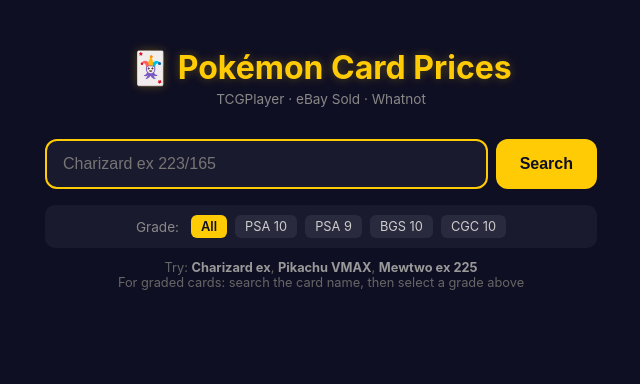
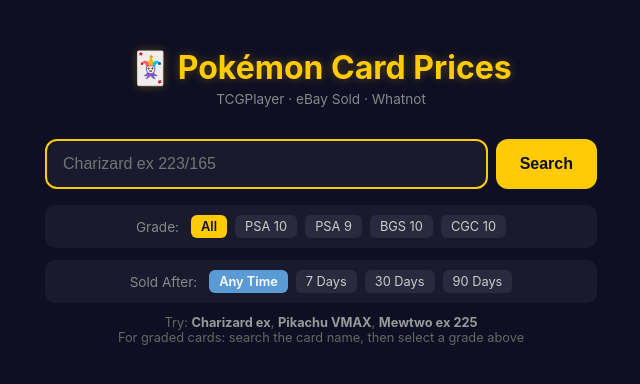
Before and after one commit to pikajynx/PokemonCardsApps, a FastAPI app: page / in a window 1280 px wide. Shown: the top 384 px of the page, without its empty margins (319-959 px from the left). Run offline with FastAPI, Linux system fonts and the light colour scheme.

Commit message:
feat: Add eBay date features - sold dates, relative time, freshness badges, date range filter

```diff
--- a/main.py
+++ b/main.py
@@ -31,9 +31,23 @@
     request: Request,
     q: str = Query(default="", min_length=1),
     grade: str = Query(default=""),
+    sold_after: str = Query(default=""),
 ):
     query = q.strip()
     grade = grade.strip()
+    sold_after = sold_after.strip()
+
+    # Convert relative date filters to ISO dates
+    from datetime import datetime, timedelta, timezone
+    if sold_after in ("7d", "30d", "90d"):
+        days = int(sold_after.replace("d", ""))
+        sold_after = (datetime.now(timezone.utc) - timedelta(days=days)).strftime("%Y-%m-%d")
+    elif sold_after and sold_after not in ("",):
+        # Validate it's a reasonable date string
+        try:
+            datetime.strptime(sold_after, "%Y-%m-%d")
+        except ValueError:
+            sold_after = ""
 
     # Build graded search query
     ebay_query = f"{query} {grade}".strip() if grade else query
@@ -43,7 +57,7 @@
 
     # Run API calls concurrently with timeouts for social media
     tcg_task = asyncio.create_task(get_tcgplayer_prices(query))
-    ebay_task = asyncio.create_task(get_ebay_sold(ebay_query))
+    ebay_task = asyncio.create_task(get_ebay_sold(ebay_query, sold_after=sold_after))
     whatnot_task = asyncio.create_task(get_whatnot_listings(whatnot_query))
     fanatics_task = asyncio.create_task(get_fanatics_listings(fanatics_query))
 
@@ -85,6 +99,7 @@
         "request": request,
         "query": query,
         "grade": grade,
+        "sold_after": sold_after,
         "tcg": tcg,
         "ebay": ebay,
         "whatnot": whatnot,
--- a/services/ebay.py
+++ b/services/ebay.py
@@ -1,13 +1,78 @@
 """eBay sold listings via CompSniper API"""
 import os
 import httpx
+from datetime import datetime, timezone
 
 API_KEY = os.getenv("COMPSNIPER_API_KEY", "")
 BASE_URL = "https://api.compsniper.com/v1"
 
 
-async def get_ebay_sold(query: str) -> dict:
-    """Get recent eBay sold listings for a Pokémon card."""
+def _parse_datetime(dt_str: str) -> datetime | None:
+    """Parse various datetime formats from CompSniper/eBay."""
+    if not dt_str:
+        return None
+    for fmt in [
+        "%Y-%m-%dT%H:%M:%S.%fZ", "%Y-%m-%dT%H:%M:%SZ",
+        "%Y-%m-%dT%H:%M:%S.%f", "%Y-%m-%dT%H:%M:%S",
+        "%Y-%m-%d %H:%M:%S", "%Y-%m-%d", "%b-%d-%y %H:%M:%S %p",
+    ]:
+        try:
+            return datetime.strptime(str(dt_str).strip(), fmt).replace(tzinfo=timezone.utc)
+        except (ValueError, TypeError):
+            continue
+    return None
+
+
+def _relative_time(dt: datetime) -> str:
+    """Convert datetime to relative time string like '3 days ago'."""
+    now = datetime.now(timezone.utc)
+    diff = now - dt
+    seconds = int(diff.total_seconds())
+    if seconds < 0:
+        return "just now"
+    if seconds < 60:
+        return f"{seconds}s ago"
+    minutes = seconds // 60
+    if minutes < 60:
+        return f"{minutes}m ago"
+    hours = minutes // 60
+    if hours < 24:
+        return f"{hours}h ago"
+    days = hours // 24
+    if days == 1:
+        return "1 day ago"
+    if days < 7:
+        return f"{days} days ago"
+    weeks = days // 7
+    if weeks == 1:
+        return "1 week ago"
+    if days < 30:
+        return f"{weeks} weeks ago"
+    months = days // 30
+    if months == 1:
+        return "1 month ago"
+    if months < 12:
+        return f"{months} months ago"
+    return f"{days // 365}y ago"
+
+
+def _freshness_badge(dt: datetime) -> str:
+    """Return freshness: green (<7d), yellow (7-30d), red (30+d)."""
+    days = (datetime.now(timezone.utc) - dt).days
+    if days < 7:
+        return "green"
+    elif days < 30:
+        return "yellow"
+    return "red"
+
+
+async def get_ebay_sold(query: str, sold_after: str = "") -> dict:
+    """Get recent eBay sold listings for a Pokémon card.
+
+    Args:
+        query: Search keyword
+        sold_after: ISO date string (YYYY-MM-DD) to filter items sold after this date
+    """
     if not API_KEY:
         return {"error": "CompSniper API key not configured", "results": []}
 
@@ -19,6 +84,10 @@
         "itemCondition": "any",
         "sold": "true",
     }
+
+    # Add date range filter if provided
+    if sold_after:
+        params["soldAfter"] = sold_after
 
     async with httpx.AsyncClient(timeout=15) as client:
         try:
@@ -52,7 +121,19 @@
                 price = item.get("soldPrice", item.get("price", ""))
                 shipping = item.get("shippingPrice", "")
                 total = item.get("totalPrice", "")
-                ended = item.get("endedAt", item.get("ended_at", ""))
+
+                # Extract all possible date fields
+                ended_raw = item.get("endedAt", item.get("ended_at", item.get("soldDate", item.get("sold_date", ""))))
+                listed_raw = item.get("listedDate", item.get("listed_date", item.get("startTime", item.get("start_time", ""))))
+
+                # Parse dates
+                ended_dt = _parse_datetime(ended_raw)
+                listed_dt = _parse_datetime(listed_raw)
+
+                # Calculate listing duration if both dates available
+                listing_duration_days = None
+                if ended_dt and listed_dt:
+                    listing_duration_days = (ended_dt - listed_dt).days
 
                 if not total and price:
                     try:
@@ -69,9 +150,25 @@
                     "shipping": shipping,
                     "total": total,
                     "condition": item.get("condition", ""),
-                    "ended": ended[:10] if ended else "",
+                    # Full ISO datetime for structured data
+                    "sold_date_iso": ended_dt.isoformat() if ended_dt else "",
+                    "listed_date_iso": listed_dt.isoformat() if listed_dt else "",
+                    # Human-readable formatted date
+                    "sold_date_formatted": ended_dt.strftime("%b %d, %Y %I:%M %p") if ended_dt else "",
+                    "listed_date_formatted": listed_dt.strftime("%b %d, %Y") if listed_dt else "",
+                    # Relative time
+                    "sold_relative": _relative_time(ended_dt) if ended_dt else "",
+                    "listed_relative": _relative_time(listed_dt) if listed_dt else "",
+                    # Freshness badge color
+                    "freshness": _freshness_badge(ended_dt) if ended_dt else "",
+                    # Listing duration
+                    "listing_duration_days": listing_duration_days,
+                    "listing_duration_text": f"{listing_duration_days}d" if listing_duration_days is not None else "",
+                    # Keep raw for backward compat
+                    "ended": ended_dt.strftime("%Y-%m-%d") if ended_dt else "",
                     "url": item.get("url", item.get("itemUrl", "")),
                     "image": item.get("image", item.get("imageUrl", "")),
+                    "best_offer": item.get("bestOfferAccepted", item.get("best_offer_accepted", False)),
                 })
 
             return {
--- a/static/style.css
+++ b/static/style.css
@@ -308,6 +308,104 @@
     color: #888;
 }
 
+/* Date Filter */
+.date-filter {
+    display: flex;
+    flex-wrap: wrap;
+    gap: 8px;
+    align-items: center;
+    justify-content: center;
+    margin: 8px 0 12px;
+    padding: 10px;
+    background: #1a1a2e;
+    border-radius: 10px;
+}
+
+.date-label {
+    font-size: 0.85rem;
+    color: #888;
+    margin-right: 4px;
+}
+
+.date-filter label {
+    font-size: 0.8rem;
+    color: #ccc;
+    cursor: pointer;
+    padding: 4px 10px;
+    border-radius: 6px;
+    background: #2a2a3e;
+    transition: all 0.2s;
+}
+
+.date-filter label:has(input:checked) {
+    background: #5b9bd5;
+    color: #fff;
+    font-weight: 600;
+}
+
+.date-filter input[type="radio"] {
+    display: none;
+}
+
+/* Date Info in Listings */
+.date-info {
+    display: flex;
+    align-items: center;
+    gap: 8px;
+    margin-top: 4px;
+    font-size: 0.72rem;
+}
+
+.sold-date {
+    color: #888;
+    cursor: help;
+}
+
+.listing-duration {
+    color: #666;
+    cursor: help;
+}
+
+/* Freshness Dots */
+.freshness-dot {
+    display: inline-block;
+    width: 8px;
+    height: 8px;
+    border-radius: 50%;
+    flex-shrink: 0;
+}
+
+.freshness-dot.green {
+    background: #2ecc71;
+    box-shadow: 0 0 4px rgba(46, 204, 113, 0.5);
+}
+
+.freshness-dot.yellow {
+    background: #f39c12;
+    box-shadow: 0 0 4px rgba(243, 156, 18, 0.5);
+}
+
+.freshness-dot.red {
+    background: #e74c3c;
+    box-shadow: 0 0 4px rgba(231, 76, 60, 0.5);
+}
+
+/* Date Range Badge */
+.date-range-badge {
+    display: inline-block;
+    font-size: 0.7rem;
+    background: #2a2a3e;
+    color: #5b9bd5;
+    padding: 2px 8px;
+    border-radius: 4px;
+}
+
+/* Best Offer Badge */
+.best-offer {
+    background: #2a2a1a;
+    color: #f39c12;
+}
+
 /* Error & Empty States */
 .error {
     padding: 12px 16px;
--- a/templates/index.html
+++ b/templates/index.html
@@ -34,6 +34,14 @@
             <label><input type="radio" name="grade" value="CGC 10" form="searchform"> CGC 10</label>
         </div>
 
+        <div class="date-filter">
+            <span class="date-label">Sold After:</span>
+            <label><input type="radio" name="sold_after" value="" form="searchform" checked> Any Time</label>
+            <label><input type="radio" name="sold_after" value="7d" form="searchform"> 7 Days</label>
+            <label><input type="radio" name="sold_after" value="30d" form="searchform"> 30 Days</label>
+            <label><input type="radio" name="sold_after" value="90d" form="searchform"> 90 Days</label>
+        </div>
+
         <div class="hint">
             <p>Try: <strong>Charizard ex</strong>, <strong>Pikachu VMAX</strong>, <strong>Mewtwo ex 225</strong></p>
             <p>For graded cards: search the card name, then select a grade above</p>
```
Also changed, not shown: templates/results.html (+14 -1 lines).
